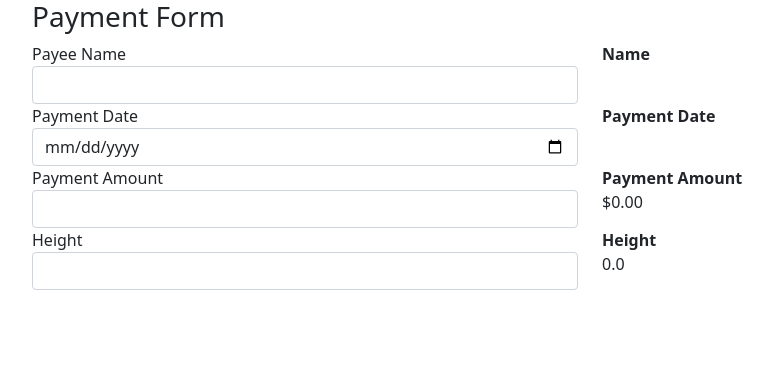
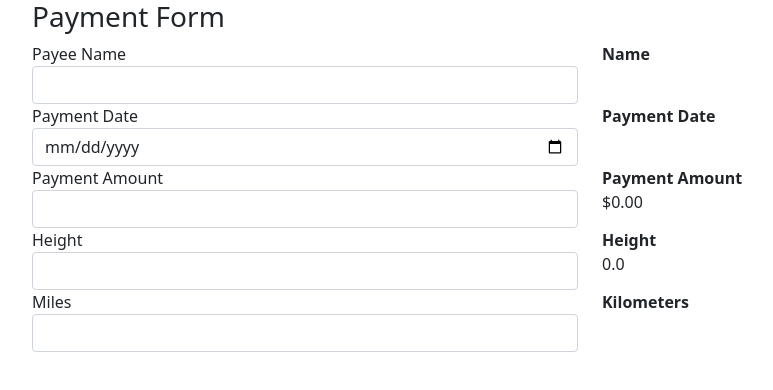
Before and after one commit to Elybourland/pipes, an Angular app: page / in a window 1280 px wide. Shown: the top 390 px of the page, without its empty margins (50-823 px from the left). Built offline with nearby package versions, Linux system fonts and the light colour scheme.

Commit message:
custom pipes with converting miles to kilometers

```diff
--- a/src/app/app.component.html
+++ b/src/app/app.component.html
@@ -56,4 +56,22 @@
       </div>
     </div>
   </div>
+
+  <div class="row">
+    <div class="form-group col">
+      <label>Miles</label>
+      <input class="form-control" #milesInput (input)="onMilesChange(milesInput.value)" />
+    </div>
+
+    <div class="col">
+      <label><b>Kilometers</b></label>
+      <div>
+        {{ miles | convert }}
+      </div>
+    </div>
+  </div>
 </div>
+
+<!-- json pipe good for debugging -->
+
+<!-- {{ car | json }} -->
--- a/src/app/app.component.ts
+++ b/src/app/app.component.ts
@@ -10,6 +10,17 @@ export class AppComponent {
   date: string = '';
   amount: number= 0;
   height: number= 0;
+  miles: number= 0;
+
+  car = {
+    make: 'Toyota',
+    model: 'Camry',
+    year: 2000
+  };
+
+  onMilesChange(value: string) {
+    this.miles = parseFloat(value);
+  }
 
   onHeightChange(value: string) {
     this.height = parseFloat(value);
--- a/src/app/app.module.ts
+++ b/src/app/app.module.ts
@@ -2,10 +2,12 @@ import { NgModule } from '@angular/core';
 import { BrowserModule } from '@angular/platform-browser';
 
 import { AppComponent } from './app.component';
+import { ConvertPipe } from './convert.pipe';
 
 @NgModule({
   declarations: [
-    AppComponent
+    AppComponent,
+    ConvertPipe
   ],
   imports: [
     BrowserModule
--- /dev/null
+++ b/src/app/convert.pipe.ts
@@ -0,0 +1,15 @@
+import { Pipe, PipeTransform } from '@angular/core';
+
+@Pipe({
+  name: 'convert'
+})
+export class ConvertPipe implements PipeTransform {
+
+  transform(value: number, ...args: unknown[]): unknown {
+    if (!value) {
+      return '';
+    }
+    return value * 1.60934;
+  }
+
+}
```
Also changed, not shown: 1 other file (tests, documents, lock files or other folders).
